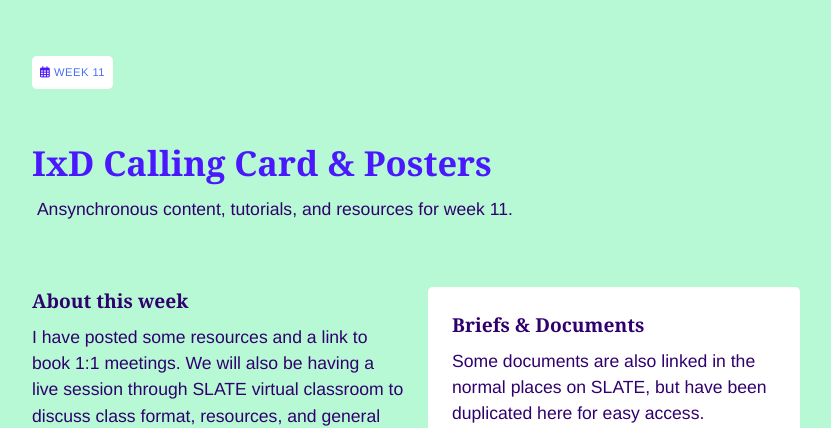
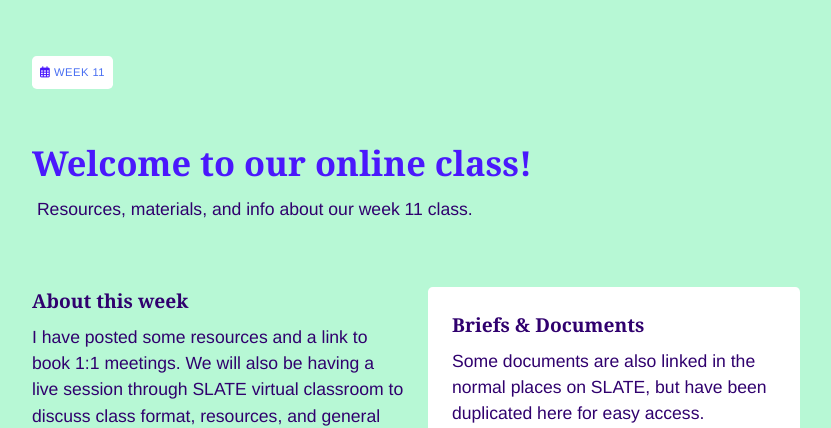
Before and after one commit to merethom/ixdThesis, a plain HTML site: page index.html in a window 1280 px wide. Shown: the part 840-1268 px from the top of the page, without its empty margins (224-1055 px from the left). Drawn offline with Linux system fonts and the light colour scheme; a small style sheet from the web is missing.

Commit message:
clear "clear"
dsfds#	modified:   .DS_Store

commit

clear
'
:wq
:wq

```diff
--- a/index.html
+++ b/index.html
@@ -29,8 +29,8 @@
     <div class="course-code">
       <i class="far fa-calendar-alt"></i> WEEK 11
     </div>
-      <h2>IxD Calling Card & Posters</h2>
-      <p>&nbsp;Ansynchronous content, tutorials, and resources for week 11.</p>
+      <h2>Welcome to our online class!</h2>
+      <p>&nbsp;Resources, materials, and info about our week 11 class.</p>
 
       <div class="two-col">
 
```
Also changed, not shown: README.html (added, +11 -0 lines), 2 other files.
